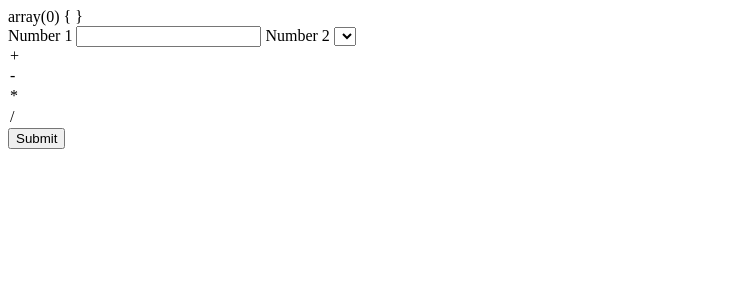
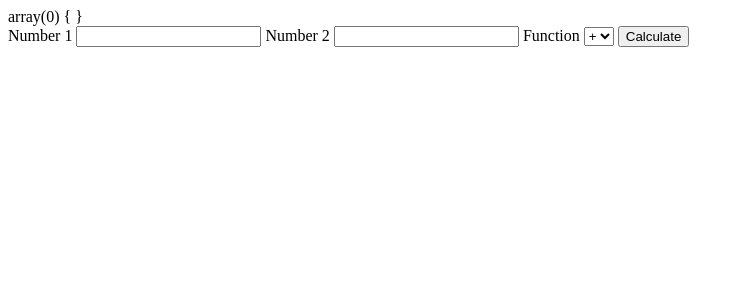
Before and after one commit to erikabalarezo/assignments, a PHP site: page / in a window 1280 px wide. Shown: the top 300 px of the page, without its empty margins (0-744 px from the left). Run offline with PHP 8.4, Linux system fonts and the light colour scheme; lists and menus that the app fills with data are empty.

Commit message:
Modified label Number 2 in index.php

```diff
--- a/mtm1531/assignment-2/index.php
+++ b/mtm1531/assignment-2/index.php
@@ -17,7 +17,7 @@ var_dump($_POST);
 		<input id="number-one" name="number-one">
 
         <label for="number-two">Number 2</label>
-        <select id="number-two" name="number-two">
+        <input id="number-two" name="number-two">
 
         <label for="function">Function</label>
         <select id="function" name="function">
@@ -26,7 +26,7 @@ var_dump($_POST);
             <option value="multiply">*</option>
             <option value="division">/</option>
          </select>
-		<button type="submit">Submit</button>
+		<button type="submit">Calculate</button>
 	</form>
 	<?php else : ?>
     	<?php
```
